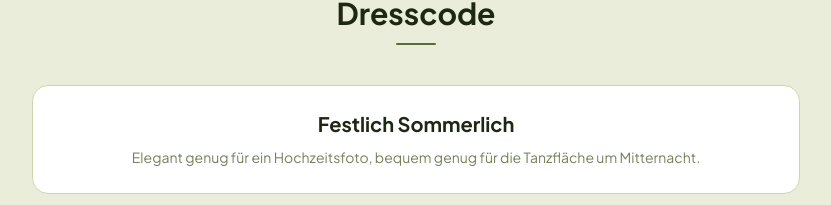
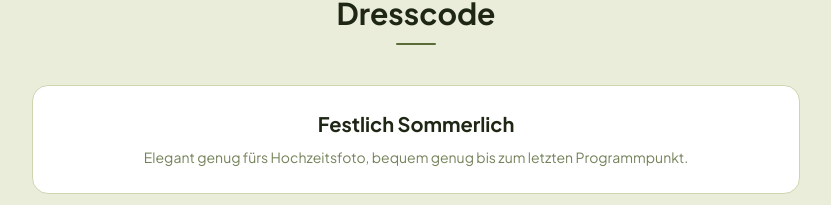
Before and after one commit to laurentb-wq/hochzeit-mila, a Next.js app: page / in a window 1280 px wide. Shown: the part 1733-1938 px from the top of the page, without its empty margins (224-1055 px from the left). Built offline with nearby package versions, Linux system fonts and the light colour scheme.

Commit message:
Update Dresscode description text

```diff
--- a/app/components/FullPageLayout.tsx
+++ b/app/components/FullPageLayout.tsx
@@ -240,7 +240,7 @@ export default function FullPageLayout() {
 
             <Card className="text-center space-y-2 mb-3">
               <p className="text-xl font-bold" style={{ color: "#1E2614" }}>Festlich Sommerlich</p>
-              <p className="text-sm leading-relaxed" style={{ color: MUTED }}>Elegant genug für ein Hochzeitsfoto, bequem genug für die Tanzfläche um Mitternacht.</p>
+              <p className="text-sm leading-relaxed" style={{ color: MUTED }}>Elegant genug fürs Hochzeitsfoto, bequem genug bis zum letzten Programmpunkt.</p>
             </Card>
             <div className="grid grid-cols-1 sm:grid-cols-2 gap-3 items-stretch">
               {[
```
